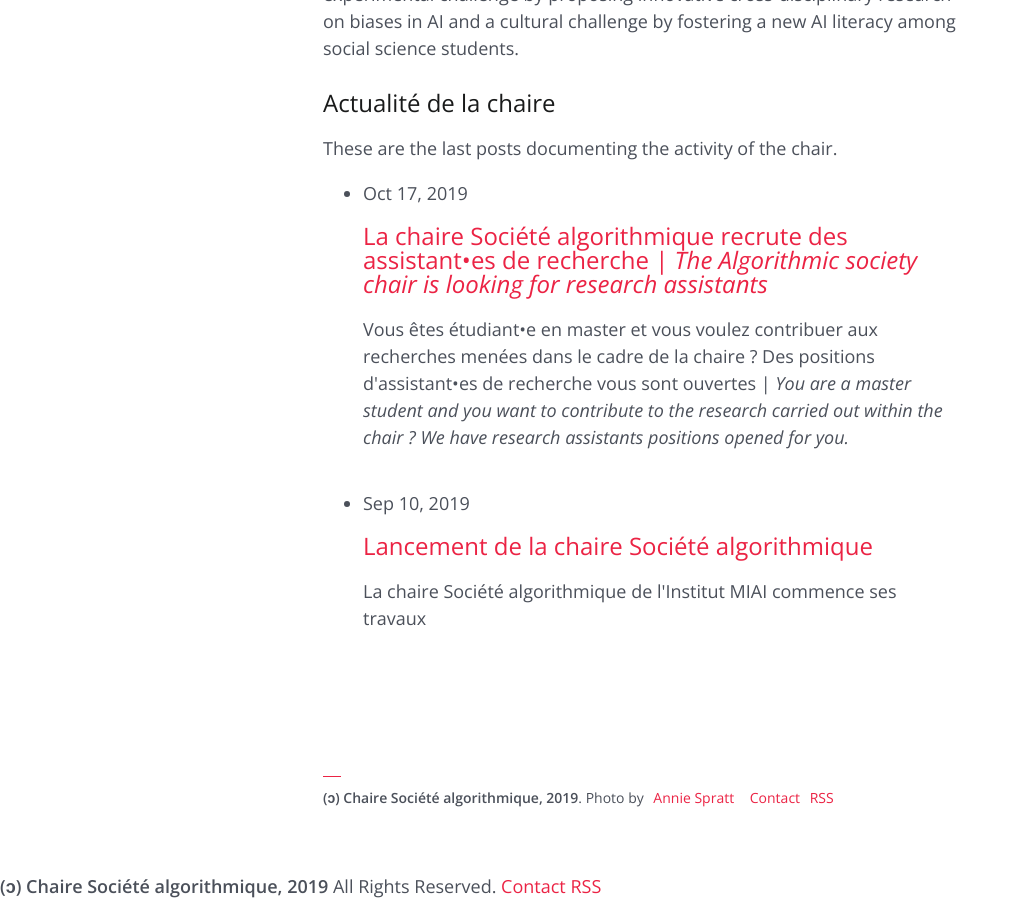
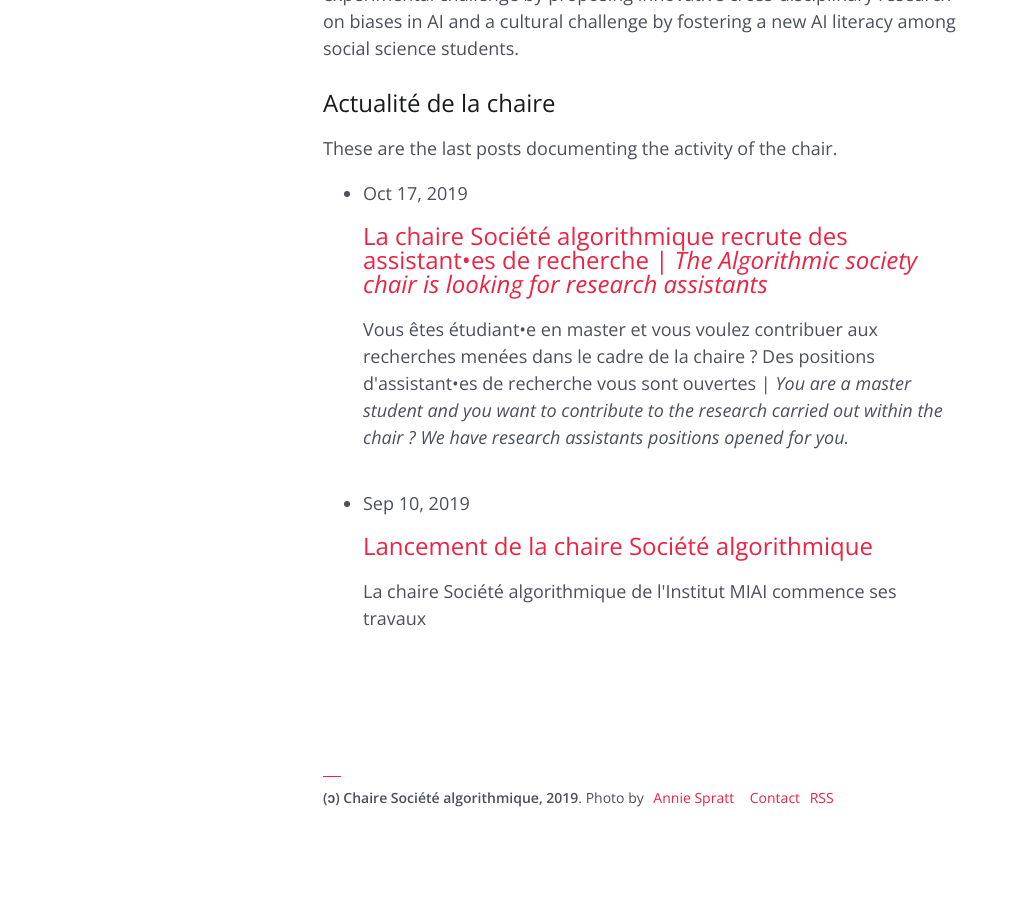
Before and after one commit to gillesbastin/algorithmicsociety, a Jekyll site: the page built from index.md, in a window 1280 px wide and 900 px high, scrolled down 780 px. Shown: the whole window, without its empty margins (0-1019 px from the left). Built offline with Jekyll 4.4.1, drawn with Linux system fonts in a browser that asks for light colours; after the commit the page ends 1653 px from its top, so only the background shows below that.

Commit message:
Update default.html

```diff
--- a/_layouts/default.html
+++ b/_layouts/default.html
@@ -22,15 +22,7 @@
 
 		</div>
 
-		<footer>
 
-			{% include meta.html %}
-
-			{% include comments.html %}
-
-			{% include pagination.html %}
-
-		</footer>
 
 	</article>
 
@@ -39,8 +31,3 @@
 {% include teaser.html %}
 
 {% include footer.html %}
-<div class="copyright">
-          {% if site.copyright %}<b>{{ site.copyright }}</b> All Rights Reserved.{% endif %}
-        	{% if site.email %}<a href="mailto:{{ site.email }}" title="Send E-Mail">Contact</a>{% endif %}
-        	<a href="{{ '/feed.xml' | prepend: site.baseurl }}" title="Subscribe to Feed">RSS</a>
-</div>
```
